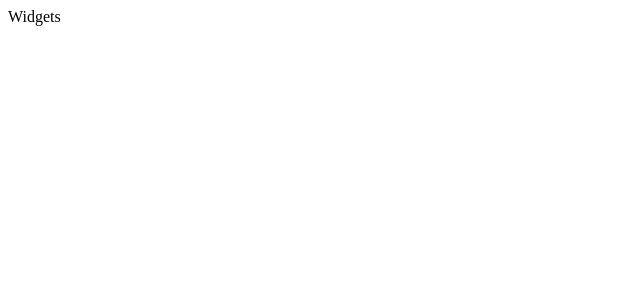
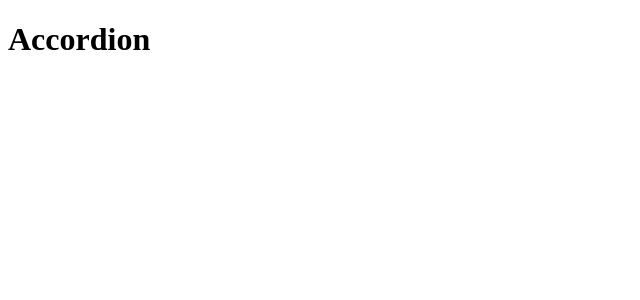
Before and after one commit to swapnilhota/widgets-app, a React (Create React App) app: page / in a window 1280 px wide. Shown: the top 300 px of the page, without its empty margins (0-640 px from the left). Built offline with nearby package versions, Linux system fonts and the light colour scheme.

Commit message:
created accordion component

```diff
--- a/src/App.js
+++ b/src/App.js
@@ -1,8 +1,11 @@
 import React from 'react';
+import Accordion from './components/Accordion';
 
 const App = () => {
     return (
-        <div>Widgets</div>
+        <div>
+            <Accordion />
+        </div>
     );
 }
 
--- /dev/null
+++ b/src/components/Accordion.js
@@ -0,0 +1,9 @@
+import React from 'react';
+
+const Accordion = () => {
+    return (
+        <h1>Accordion</h1>
+    );
+}
+
+export default Accordion;
```
